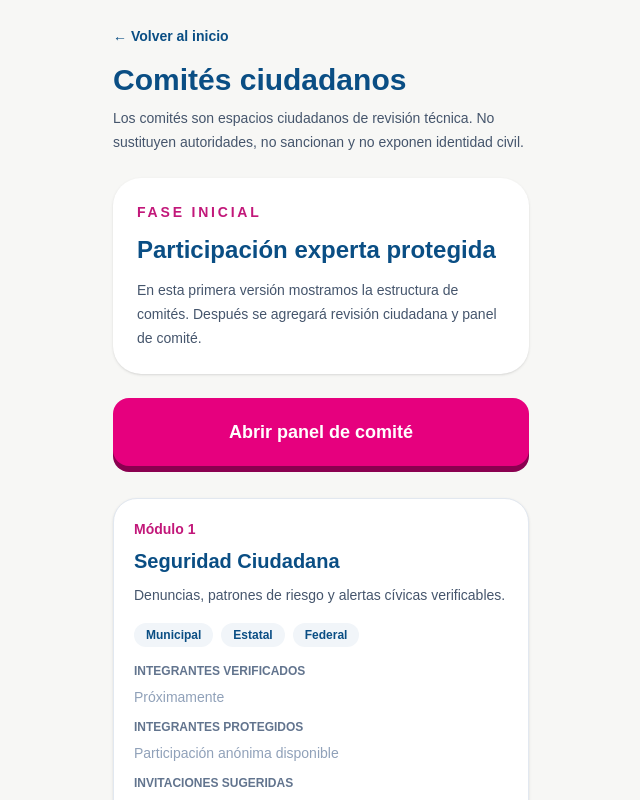
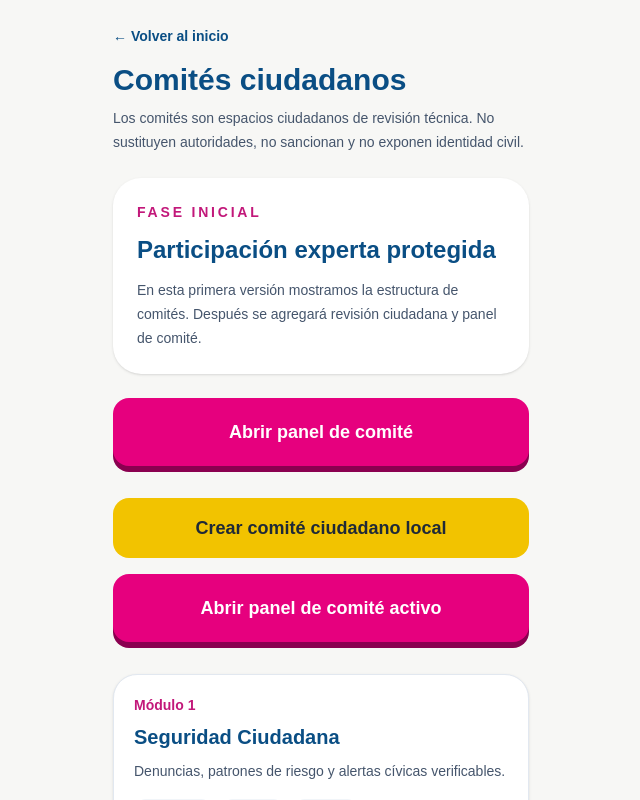
Before and after one commit to TecnocraciaParticipativaMexico/Plataforma, a Next.js app in the folder web/: page /comites in a window 1280 px wide. Shown: the top 800 px of the page, without its empty margins (319-959 px from the left). Built offline with nearby package versions, Linux system fonts and the light colour scheme.

Commit message:
git add . git commit -m "ui: mejorar flujo de acciones en comites ciudadanos" git push

```diff
--- a/web/app/comites/page.tsx
+++ b/web/app/comites/page.tsx
@@ -48,6 +48,20 @@ export default function ComitesPage() {
   className="mb-8 mt-6 block rounded-2xl bg-[#E6007E] px-5 py-5 text-center text-lg font-extrabold text-white shadow-[0_6px_0_0_#8A0050]"
 >
   Abrir panel de comité
+</Link>
+
+<Link
+  href="/comites/crear"
+  className="mb-4 mt-6 block rounded-2xl bg-[#F2C300] px-5 py-4 text-center text-lg font-bold text-[#1F2937]"
+>
+  Crear comité ciudadano local
+</Link>
+
+<Link
+  href="/comites/panel"
+  className="mb-8 block rounded-2xl bg-[#E6007E] px-5 py-5 text-center text-lg font-extrabold text-white shadow-[0_6px_0_0_#8A0050]"
+>
+  Abrir panel de comité activo
 </Link>
 
         <section className="space-y-4">
```
